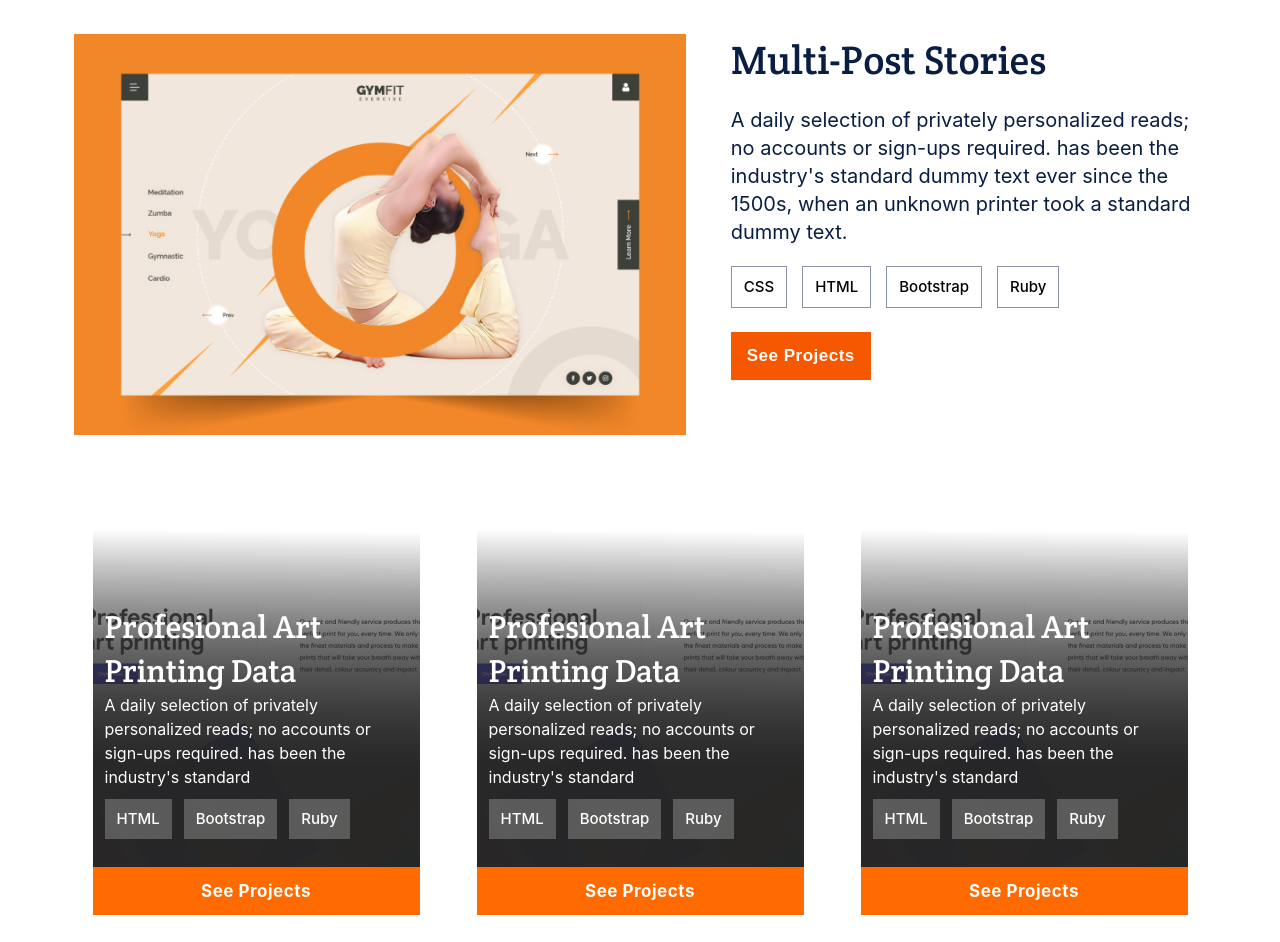
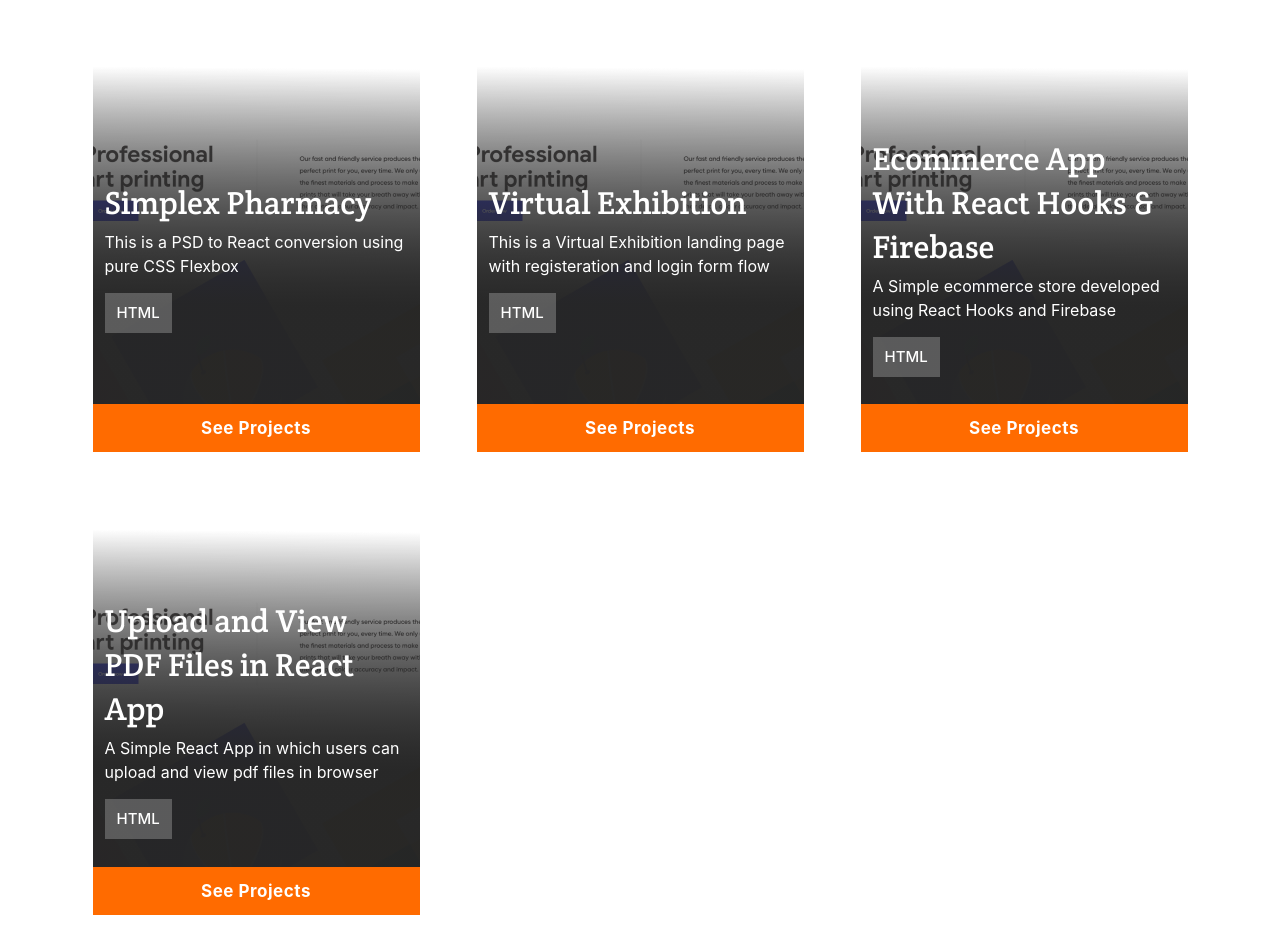
Before and after one commit to HamzaAnwar1998/MicroversePortofolio, a website: page index.html in a window 1280 px wide. Shown: the part 860-1802 px from the top of the page. Drawn offline with Linux system fonts and the light colour scheme.

Commit message:
render projects dynamically

```diff
--- a/app.js
+++ b/app.js
@@ -64,3 +64,96 @@ navItems.forEach((navItem) => {
     wrapper.classList.remove('active');
   });
 });
+
+// creating projects
+const projects = [
+  {
+    id: 1,
+    name: 'Simplex Pharmacy',
+    img: './images/simplex.PNG',
+    description: 'This is a PSD to React conversion using pure CSS Flexbox',
+    liveLink: 'http://simplex123.herokuapp.com/',
+    github: 'https://github.com/HamzaAnwar1998/Simplex',
+    techstack: [
+      { id: 1, tech: 'React' },
+      { id: 2, tech: 'CSS' },
+    ],
+  },
+  {
+    id: 2,
+    name: 'Virtual Exhibition',
+    img: './images/simplex.PNG',
+    description: 'This is a Virtual Exhibition landing page with registeration and login form flow',
+    liveLink: 'https://virtualexhibitionwithevents.web.app/',
+    github: 'not available',
+    techstack: [
+      { id: 1, tech: 'React' },
+      { id: 2, tech: 'CSS' },
+    ],
+  },
+  {
+    id: 3,
+    name: 'Ecommerce App With React Hooks & Firebase',
+    img: './images/simplex.PNG',
+    description: 'A Simple ecommerce store developed using React Hooks and Firebase',
+    liveLink: 'ecommerce-app-with-react-hooks.herokuapp.com',
+    github: 'https://github.com/HamzaAnwar1998/ecommerce-site-with-react-hooks-and-firebase',
+    techstack: [
+      { id: 1, tech: 'React' },
+      { id: 2, tech: 'CSS' },
+      { id: 3, tech: 'Firebase' },
+      { id: 4, tech: 'NodeJS' },
+    ],
+  },
+  {
+    id: 4,
+    name: 'Upload and View PDF Files in React App',
+    img: './images/simplex.PNG',
+    description: 'A Simple React App in which users can upload and view pdf files in browser',
+    liveLink: 'https://youtu.be/v-PoG1X8jig',
+    github: 'https://github.com/HamzaAnwar1998/Upload-View-Pdf-In-Reactjs',
+    techstack: [
+      { id: 1, tech: 'Hooks' },
+      { id: 2, tech: 'PDF' },
+    ],
+  },
+];
+
+const gridContainer = document.getElementById('grid-container');
+document.getElementById('body').onload = () => {
+  projects.map((project) => {
+    gridContainer.innerHTML += `
+      <div class="grid-items pj">
+        <div class="bg-img">
+            <h3>${project.name}</h3>
+            <p>
+                ${project.description}
+            </p>
+            <ul id="ul">
+                <li>HTML</li>
+            </ul>
+            <button onclick="openModal('${project}')">See Projects</button>
+        </div>
+      </div>
+      `;
+  });
+};
+
+// const ul = document.getElementById('ul');
+// projects.map((project) => {
+//   const technologies = project.techstack;
+//   technologies.forEach((technology) => {
+//     const li = document.createElement('li');
+//     li.textContent = technology.tech;
+//     if (ul !== null) {
+//       ul.appendChild(li);
+//     } else {
+//       console.log('ul is null');
+//     }
+//   });
+// });
+
+function openModal(project) {
+  const { id, name } = project;
+  console.log(id, name);
+}
--- a/index.html
+++ b/index.html
@@ -19,7 +19,7 @@
     <!-- font aweosome -->
     <script src="https://kit.fontawesome.com/d7195d9855.js" crossorigin="anonymous"></script>
 </head>
-<body>
+<body id="body">
     <!-- wrapper -->
     <main class="wrapper" id='wrapper'>
 
@@ -92,8 +92,8 @@
                 <h4 class="recent-heading">My Recent Works</h4>
                 <div class="line"></div>
             </div>
-            <div class="grid-container">
-                <div class="grid-items mp">
+            <div class="grid-container" id="grid-container">
+                <!-- <div class="grid-items mp">
                     <div class="grid-bg-img">
 
                     </div>
@@ -194,7 +194,7 @@
                         </ul>
                         <button>See Projects</button>
                     </div>
-                </div>
+                </div> -->
             </div>
         </section>
         <!-- end of my my recent works -->
--- a/styles.css
+++ b/styles.css
@@ -529,6 +529,7 @@
     justify-content: center;
     padding: 12px;
     position: relative;
+    overflow: hidden;
 }
 
 @media(max-width: 540px){
@@ -544,6 +545,7 @@
     font-size: 32px;
     line-height: 44px;
     color: #FFF;
+    margin-bottom: 5px;
 }
 
 .grid-items.pj .bg-img p{
@@ -553,12 +555,14 @@
     font-size: 16px;
     line-height: 24px;
     color: #FFF;
+    margin-bottom: 5px;
 }
 
 .grid-items.pj .bg-img ul{
     display: flex;
     list-style: none;
     margin-top: 10px;
+    margin-bottom: 5px;
 }
 
 .grid-items.pj .bg-img ul li{
```
Also changed, not shown: images/simplex.PNG (added).
